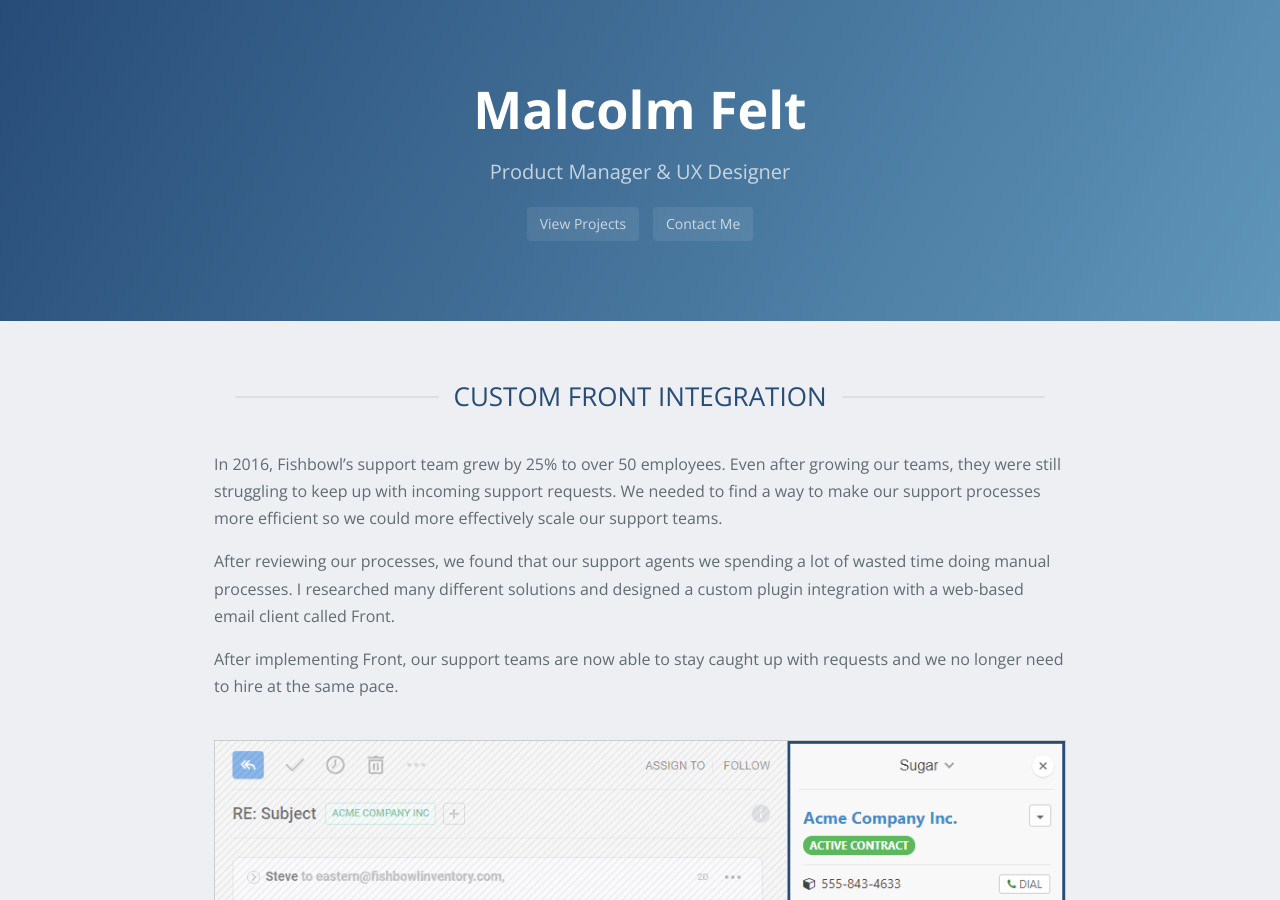
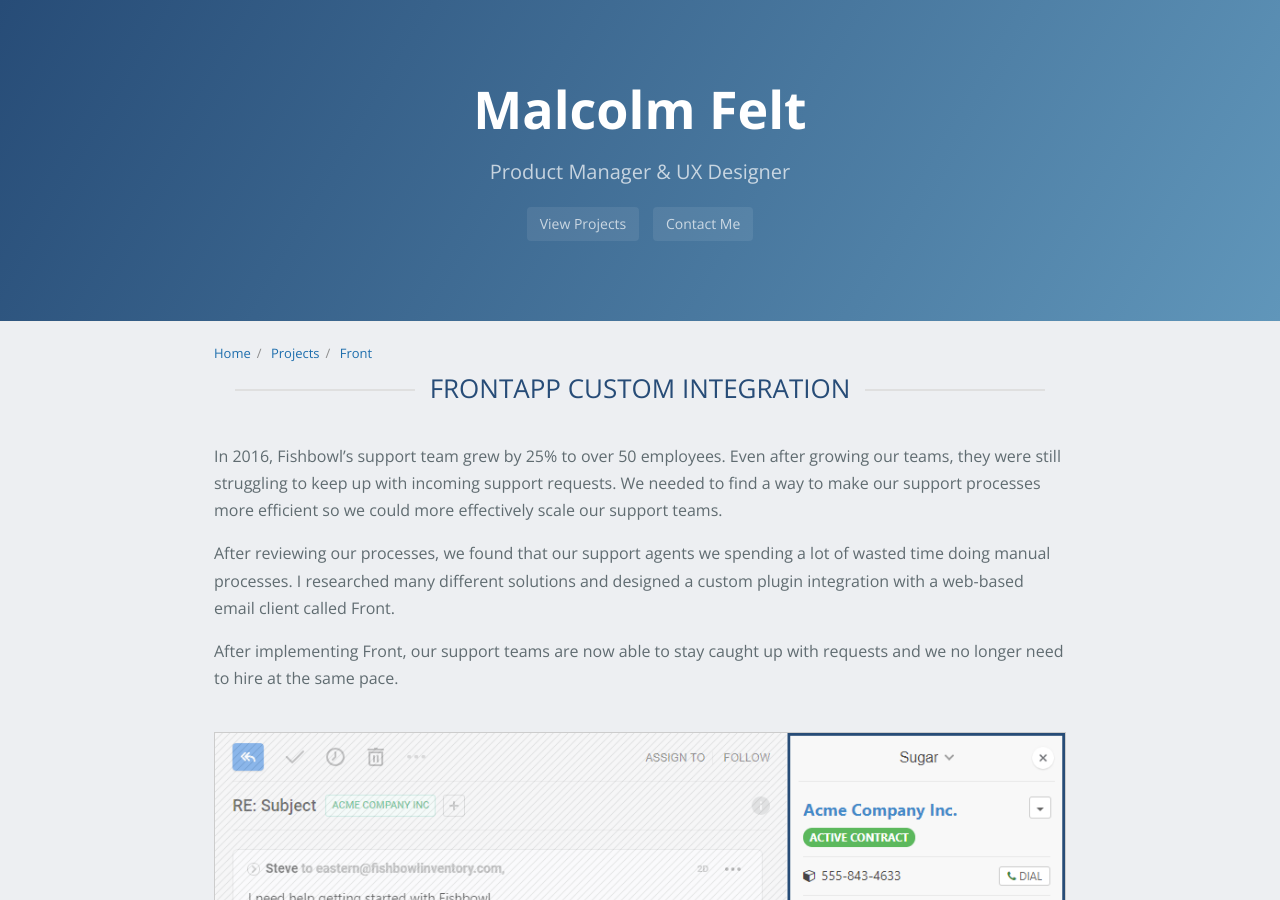
Before and after one commit to mfelt/mfelt.github.io, a Jekyll site: the page built from front.md, in a window 1280 px wide and 900 px high. Built offline with Jekyll 4.4.1, drawn with Linux system fonts in a browser that asks for light colours; nearby versions of some CDN libraries; our own code applies the rules of GitHub Pages for plain Markdown files.

Commit message:
Update front.md

```diff
--- a/front.md
+++ b/front.md
@@ -1,4 +1,10 @@
-{% include h2 text="Custom Front Integration" %}
+<ol class="breadcrumbs" style="margin-bottom: -30px!important;">
+  <li><a href="/"><span>Home</span></a></li>
+  <li><a href="/#projects"><span>Projects</span></a></li>
+  <li><a href="/front/"><span>Front</span></a></li>
+</ol>
+
+{% include h2 text="FrontApp Custom Integration" %}
 
 In 2016, Fishbowl's support team grew by 25% to over 50 employees. Even after growing our teams, they were still struggling to keep up with incoming support requests. We needed to find a way to make our support processes more efficient so we could more effectively scale our support teams.
 
```
